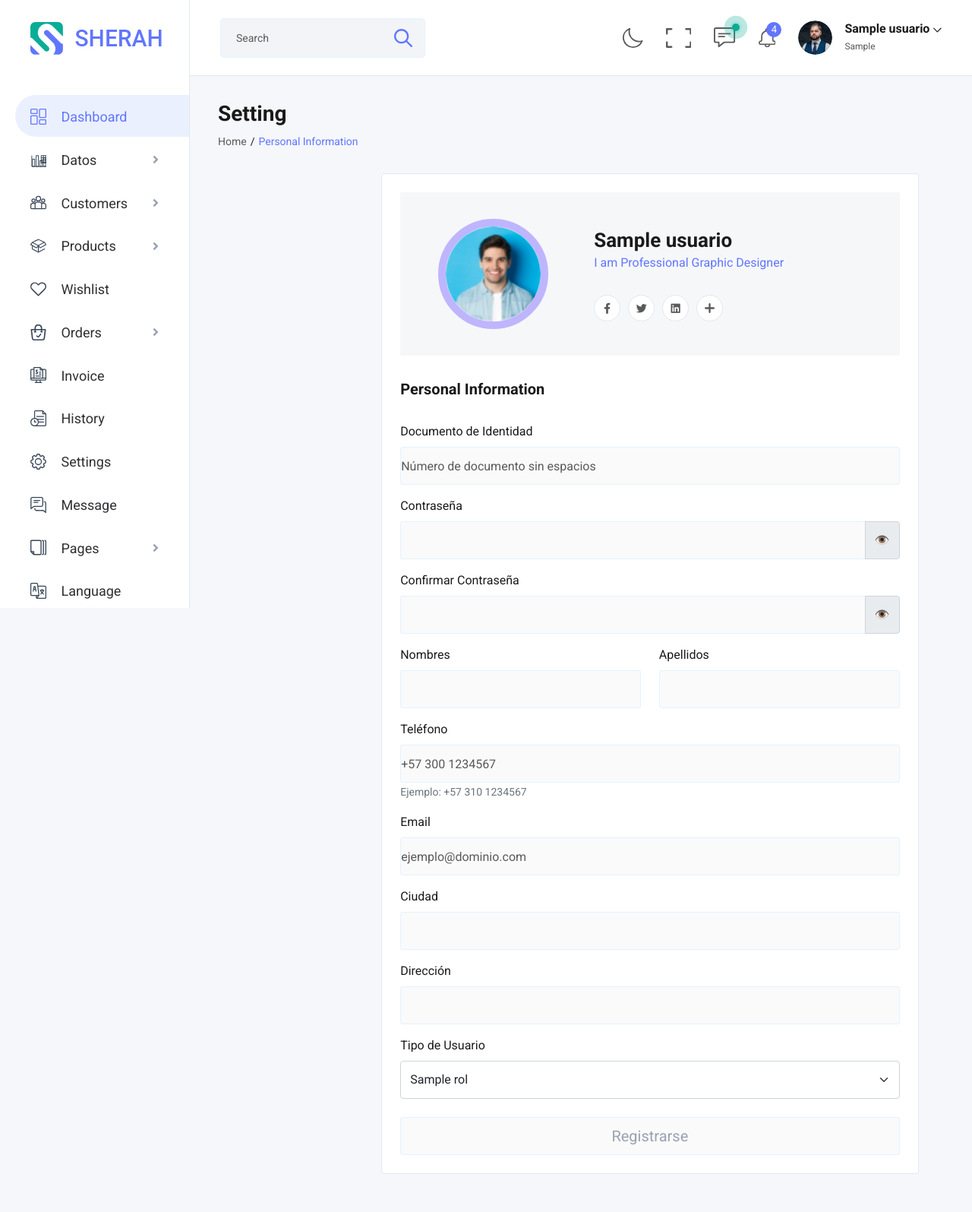
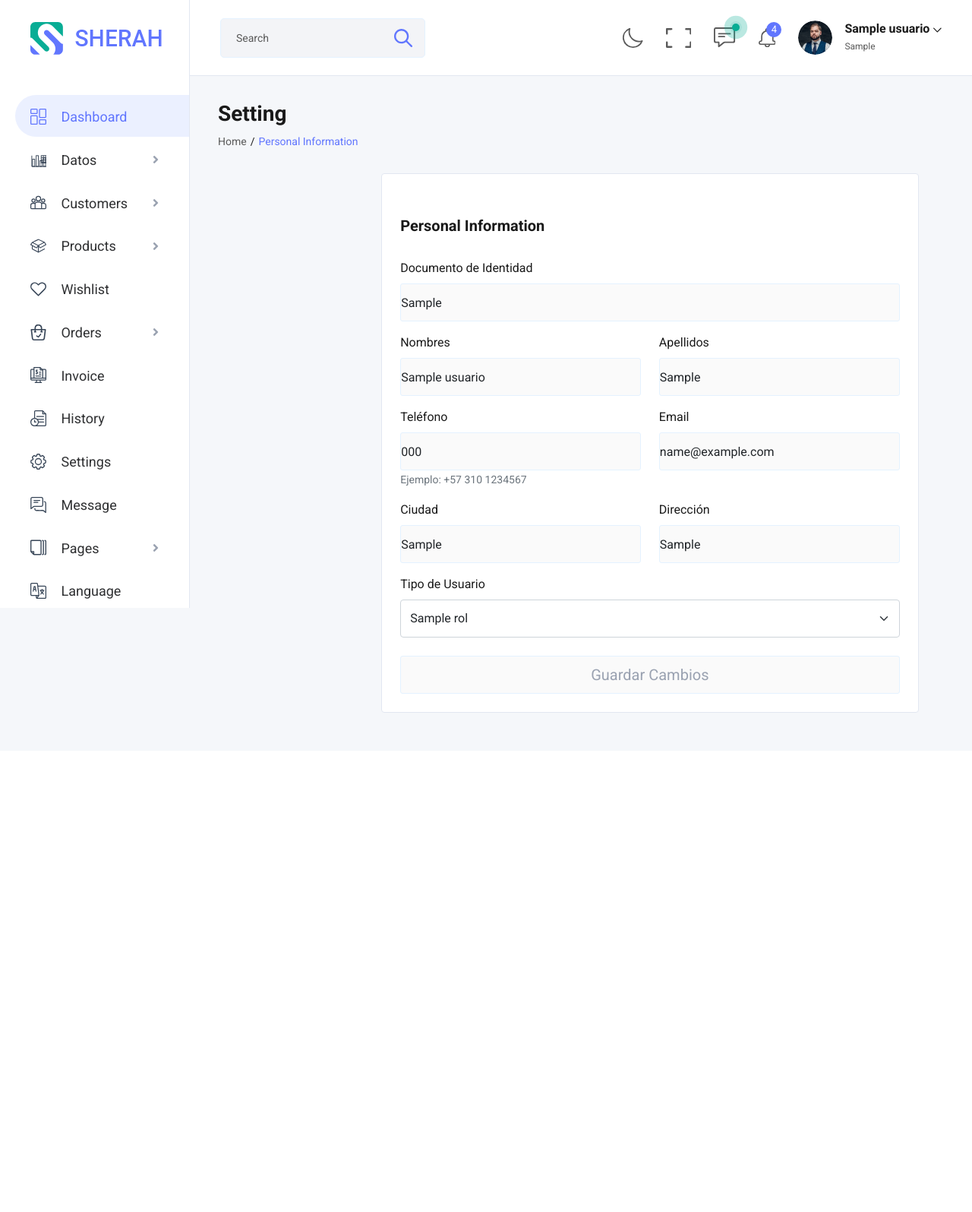
Before and after one commit to Juliandos/Parqueadero, a Flask app: page /profile_info in a window 1280 px wide. Shown: the whole page at 76% size. After the commit the page ends 938 px from the top, so only its background shows below. Run offline with Flask 3, Linux system fonts and the light colour scheme; a user stored in the database is signed in; tables that the repository leaves empty hold one stand-in row (values such as "Sample post"); some libraries are stand-ins or nearby versions.

Commit message:
translapo de información relevante

```diff
--- a/app/forms.py
+++ b/app/forms.py
@@ -22,20 +22,6 @@ class UsuarioForm(FlaskForm):
             documento_unico
         ],
         render_kw={"placeholder": "Número de documento sin espacios"}
-    )
-
-    # Campos de Contraseña con confirmación
-    contrasena = PasswordField('Contraseña',
-        validators=[
-            DataRequired('La contraseña es obligatoria'),
-            Length(min=8, max=100, message='La contraseña debe tener al menos 8 caracteres')
-        ]
-    )
-    confirmar_contrasena = PasswordField('Confirmar Contraseña',
-        validators=[
-            DataRequired('Por favor confirma tu contraseña'),
-            EqualTo('contrasena', message='Las contraseñas no coinciden')
-        ]
     )
 
     # Campos de Nombre y Apellidos
@@ -94,7 +80,7 @@ class UsuarioForm(FlaskForm):
         render_kw={"class": "form-select"}
     )
 
-    submit = SubmitField('Registrarse')
+    submit = SubmitField('Guardar Cambios')
 
     def __init__(self, *args, **kwargs):
         super(UsuarioForm, self).__init__(*args, **kwargs)
--- a/app/templates/profile-info.html
+++ b/app/templates/profile-info.html
@@ -36,126 +36,81 @@
 																			<div class="sherah-ptabs__separate">
 																				<div class="sherah-ptabs__form-main">
 																					<div class="sherah__item-group sherah-default-bg sherah-border">
-																						<!--Profile Cover Info -->
-																						<div class="sherah-profile-cover sherah-offset-bg sherah-dflex">
-																							<div class="sherah-profile-cover__img">
-																								<img src={{ url_for('static', filename='img/profile-thumb.png') }} alt="#">
-																							</div>
-																							<div class="sherah-profile-cover__content">
-																								<h3 class="sherah-profile-cover__title">{{current_user.nombres}}</h3>
-																								<span class="sherah-profile-cover__text sherah-color1">I am Professional Graphic Designer</span>
-																								<ul class="sherah-social mg-top-30">
-																									<li><a href="#" class="sherah-pcolor sherah-border sherah-default-bg"><i class="fa-brands fa-facebook-f"></i></a></li>
-																									<li><a href="#" class="sherah-pcolor sherah-border sherah-default-bg"><i class="fa-brands fa-twitter"></i></a></li>
-																									<li><a href="#" class="sherah-pcolor sherah-border sherah-default-bg"><i class="fa-brands fa-linkedin"></i></a></li>
-																									<li><a href="#" class="sherah-pcolor sherah-border sherah-default-bg"><svg xmlns="http://www.w3.org/2000/svg" width="13" height="13" viewBox="0 0 13 13">
-																										<path id="Path_193" data-name="Path 193" d="M-395.137,386.139q0-.953,0-1.906c0-.237-.074-.31-.311-.31h-3.775a1.256,1.256,0,0,1-.866-.3,1.162,1.162,0,0,1-.323-1.239,1.136,1.136,0,0,1,.963-.773c.122-.011.245-.017.367-.017h3.609c.272,0,.336-.064.336-.337q0-1.875,0-3.749a1.257,1.257,0,0,1,.3-.866,1.162,1.162,0,0,1,1.239-.323,1.137,1.137,0,0,1,.773.963c.011.122.017.245.017.367q0,1.8,0,3.609c0,.272.064.336.337.336h3.749a1.257,1.257,0,0,1,.866.3,1.162,1.162,0,0,1,.323,1.239,1.137,1.137,0,0,1-.963.773c-.122.011-.245.017-.367.017q-1.8,0-3.609,0c-.272,0-.336.064-.336.337q0,1.875,0,3.749a1.256,1.256,0,0,1-.3.866,1.162,1.162,0,0,1-1.239.323,1.1,1.1,0,0,1-.769-.963c-.024-.617-.016-1.236-.022-1.854C-395.137,386.3-395.137,386.22-395.137,386.139Z" transform="translate(400.472 -376.258)"/>
-																									  </svg></a></li>
-																								</ul>
-																							</div>
-																						</div>
-																						<!-- End Profile Cover Info -->
-
 																						<div class="sherah-profile-info__v2 mg-top-30">
 																							<h3 class="sherah-profile-info__heading mg-btm-30">Personal Information</h3>
 																							<form method="POST" action="{{ url_for('routes.profile_info') }}">
                                                 {{ form.hidden_tag() }}
 
                                                 <!-- Documento -->
-                                                <div class="mb-3">
+                                                <div class="mb-3 row">
+                                                  <div class="col-12">
                                                     {{ form.documento.label(class="form-label required") }}
-                                                    {{ form.documento(class="form-control") }}
+                                                    {{ form.documento(class="form-control text-dark", value=current_user.documento) }}
                                                     {% for error in form.documento.errors %}
                                                         <div class="invalid-feedback d-block">{{ error }}</div>
                                                     {% endfor %}
-                                                </div>
-
-                                                <!-- Contraseña -->
-                                                <div class="mb-3">
-                                                    {{ form.contrasena.label(class="form-label required") }}
-                                                    <div class="input-group">
-                                                        {{ form.contrasena(class="form-control") }}
-                                                        <span class="input-group-text password-toggle" onclick="togglePassword('contrasena')">
-                                                            👁️
-                                                        </span>
-                                                    </div>
-                                                    {% for error in form.contrasena.errors %}
-                                                        <div class="invalid-feedback d-block">{{ error }}</div>
-                                                    {% endfor %}
-                                                </div>
-
-                                                <!-- Confirmar Contraseña -->
-                                                <div class="mb-3">
-                                                    {{ form.confirmar_contrasena.label(class="form-label required") }}
-                                                    <div class="input-group">
-                                                        {{ form.confirmar_contrasena(class="form-control") }}
-                                                        <span class="input-group-text password-toggle" onclick="togglePassword('confirmar_contrasena')">
-                                                            👁️
-                                                        </span>
-                                                    </div>
-                                                    {% for error in form.confirmar_contrasena.errors %}
-                                                        <div class="invalid-feedback d-block">{{ error }}</div>
-                                                    {% endfor %}
+                                                  </div>
                                                 </div>
 
                                                 <!-- Nombres y Apellidos -->
                                                 <div class="row">
                                                     <div class="col-md-6 mb-3">
                                                         {{ form.nombres.label(class="form-label required") }}
-                                                        {{ form.nombres(class="form-control") }}
+                                                        {{ form.nombres(class="form-control text-dark", value=current_user.nombres) }}
                                                         {% for error in form.nombres.errors %}
                                                             <div class="invalid-feedback d-block">{{ error }}</div>
                                                         {% endfor %}
                                                     </div>
                                                     <div class="col-md-6 mb-3">
                                                         {{ form.apellidos.label(class="form-label required") }}
-                                                        {{ form.apellidos(class="form-control") }}
+                                                        {{ form.apellidos(class="form-control text-dark", value=current_user.apellidos) }}
                                                         {% for error in form.apellidos.errors %}
                                                             <div class="invalid-feedback d-block">{{ error }}</div>
                                                         {% endfor %}
                                                     </div>
                                                   </div>
 
-                                                  <!-- Teléfono -->
-                                                  <div class="mb-3">
+                                                  <!-- Teléfono Email-->
+                                                  <div class="mb-3 row">
+                                                    <div class="col-6">
                                                       {{ form.telefono.label(class="form-label required") }}
-                                                      {{ form.telefono(class="form-control") }}
+                                                      {{ form.telefono(class="form-control text-dark", value=current_user.telefono) }}
                                                       <small class="form-text text-muted">Ejemplo: +57 310 1234567</small>
                                                       {% for error in form.telefono.errors %}
                                                           <div class="invalid-feedback d-block">{{ error }}</div>
                                                       {% endfor %}
-                                                  </div>
-
-                                                  <!-- Email -->
-                                                  <div class="mb-3">
+                                                    </div>
+                                                    <div class="col-6">
                                                       {{ form.email.label(class="form-label required") }}
-                                                      {{ form.email(class="form-control") }}
+                                                      {{ form.email(class="form-control text-dark", value=current_user.email) }}
                                                       {% for error in form.email.errors %}
                                                           <div class="invalid-feedback d-block">{{ error }}</div>
                                                       {% endfor %}
+                                                    </div>
                                                   </div>
 
                                                   <!-- Ciudad y Dirección -->
-                                                  <div class="mb-3">
+                                                  <div class="mb-3 row">
+                                                    <div class="col-6">
                                                       {{ form.ciudad.label(class="form-label required") }}
-                                                      {{ form.ciudad(class="form-control") }}
+                                                      {{ form.ciudad(class="form-control text-dark", value=current_user.ciudad) }}
                                                       {% for error in form.ciudad.errors %}
                                                           <div class="invalid-feedback d-block">{{ error }}</div>
                                                       {% endfor %}
-                                                  </div>
-
-                                                  <div class="mb-3">
+                                                    </div>
+                                                    <div class="col-6">
                                                       {{ form.direccion.label(class="form-label required") }}
-                                                      {{ form.direccion(class="form-control") }}
+                                                      {{ form.direccion(class="form-control text-dark", value=current_user.direccion) }}
                                                       {% for error in form.direccion.errors %}
                                                           <div class="invalid-feedback d-block">{{ error }}</div>
                                                       {% endfor %}
+                                                    </div>
                                                   </div>
 
                                                   <!-- Tipo de Usuario -->
                                                   <div class="mb-4">
                                                       {{ form.rol_id.label(class="form-label required") }}
-                                                      {{ form.rol_id(class="form-select") }}
+                                                      {{ form.rol_id(class="form-select", value=current_user.rol_id) }}
                                                       {% for error in form.rol_id.errors %}
                                                           <div class="invalid-feedback d-block">{{ error }}</div>
                                                       {% endfor %}
```
Also changed, not shown: sobrantes.html (+19 -0 lines).
